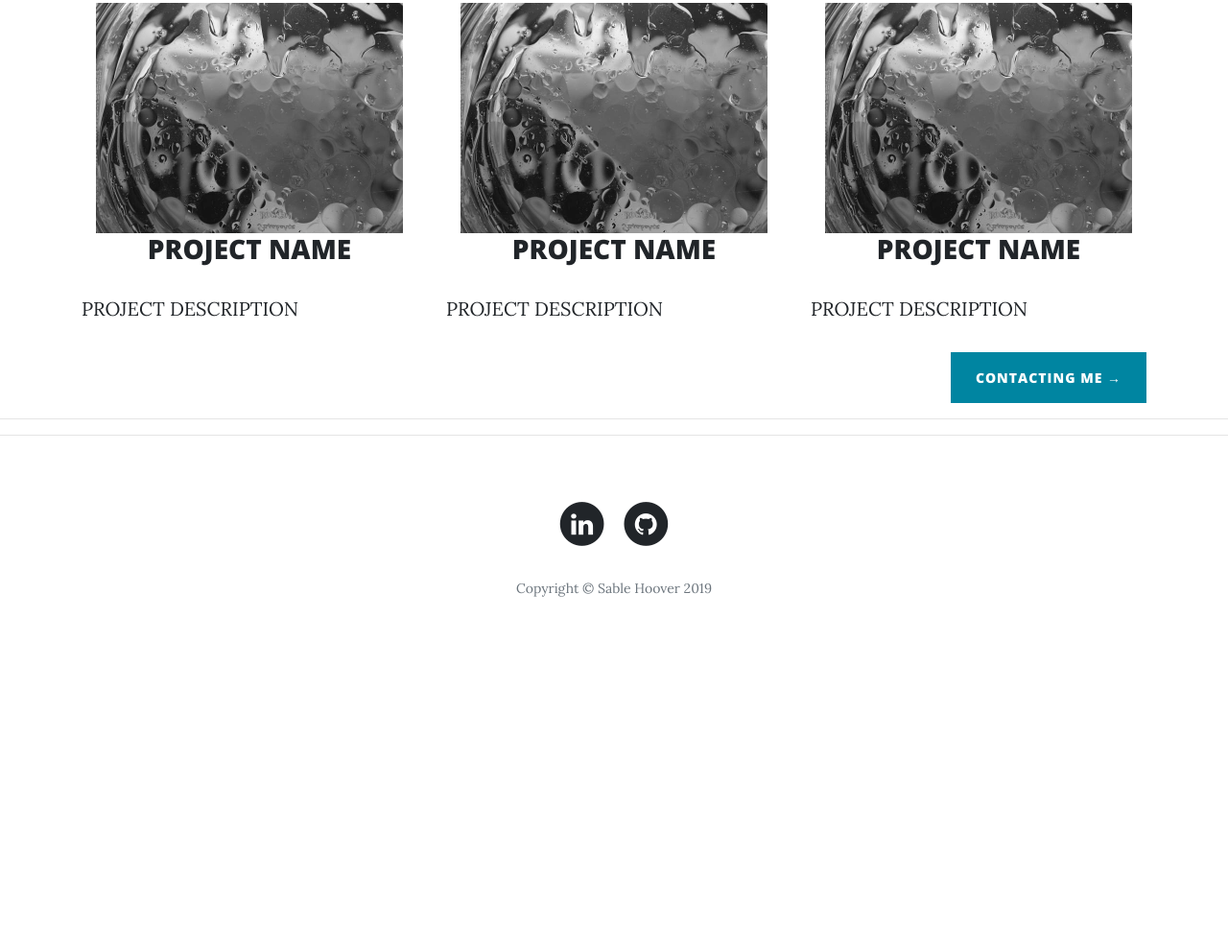
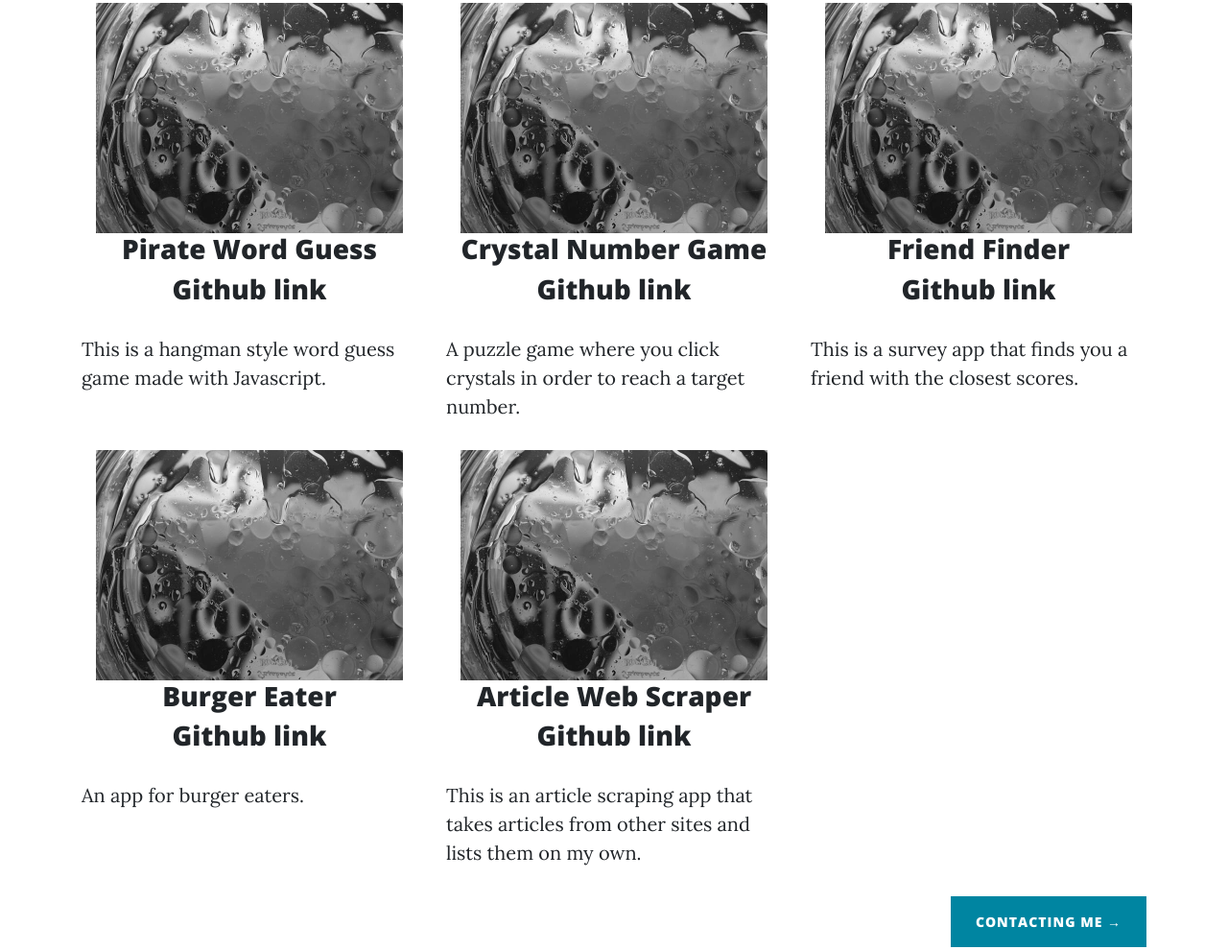
Before and after one commit to SableVonHoover/sablehoover.com, a plain HTML site: page portfolio.html in a window 1280 px wide. Shown: the part 579-1569 px from the top of the page at 96% size. Before the commit the page ends 1268 px from the top, so only its background shows below. Drawn offline with nearby package versions, Linux system fonts and the light colour scheme.

Commit message:
updated portfolio

```diff
--- a/portfolio.html
+++ b/portfolio.html
@@ -78,38 +78,64 @@
                         <img src="assets/img/placeholder.jpg" class="img-responsive col-md-12" />
                     </a>
                     <h3 class="text-center"><a href="LINK TO PROJECT">PROJECT NAME</a></h3>
+                    <h3 class="text-center"><a href="LINK TO PROJECT">Github link</a></h3>
                     <p>
                         PROJECT DESCRIPTION
                     </p>
                 </div> -->
 
                 <div class="col-md-4 tiled">
-                    <a href="LINK TO PROJECT">
+                    <a href="https://sablevonhoover.github.io/Word-Guess-Game/">
                         <img src="assets/img/placeholder.jpg" class="img-responsive col-md-12" />
                     </a>
-                    <h3 class="text-center"><a href="LINK TO PROJECT">PROJECT NAME</a></h3>
+                    <h3 class="text-center"><a href="https://sablevonhoover.github.io/Word-Guess-Game/">Pirate Word Guess</a></h3>
+                    <h3 class="text-center"><a href="https://github.com/SableVonHoover/Word-Guess-Game">Github link</a></h3>
                     <p>
-                        PROJECT DESCRIPTION
+                        This is a hangman style word guess game made with Javascript.
                     </p>
                 </div>
 
                 <div class="col-md-4 tiled">
-                    <a href="LINK TO PROJECT">
+                    <a href="https://sablevonhoover.github.io/Unit-4-Game/">
                         <img src="assets/img/placeholder.jpg" class="img-responsive col-md-12" />
                     </a>
-                    <h3 class="text-center"><a href="LINK TO PROJECT">PROJECT NAME</a></h3>
+                    <h3 class="text-center"><a href="https://sablevonhoover.github.io/Unit-4-Game/">Crystal Number Game</a></h3>
+                    <h3 class="text-center"><a href="https://github.com/SableVonHoover/Unit-4-Game">Github link</a></h3>
                     <p>
-                        PROJECT DESCRIPTION
+                        A puzzle game where you click crystals in order to reach a target number.
                     </p>
                 </div>
 
                 <div class="col-md-4 tiled">
-                    <a href="LINK TO PROJECT">
+                    <a href="https://friend-finder3000.herokuapp.com/">
                         <img src="assets/img/placeholder.jpg" class="img-responsive col-md-12" />
                     </a>
-                    <h3 class="text-center"><a href="LINK TO PROJECT">PROJECT NAME</a></h3>
+                    <h3 class="text-center"><a href="https://friend-finder3000.herokuapp.com/">Friend Finder</a></h3>
+                    <h3 class="text-center"><a href="https://github.com/SableVonHoover/FriendFinder">Github link</a></h3>
                     <p>
-                        PROJECT DESCRIPTION
+                        This is a survey app that finds you a friend with the closest scores.
+                    </p>
+                </div>
+
+                <div class="col-md-4 tiled">
+                    <a href="https://burger-b.herokuapp.com/">
+                        <img src="assets/img/placeholder.jpg" class="img-responsive col-md-12" />
+                    </a>
+                    <h3 class="text-center"><a href="https://burger-b.herokuapp.com/">Burger Eater</a></h3>
+                    <h3 class="text-center"><a href="https://github.com/SableVonHoover/burger">Github link</a></h3>
+                    <p>
+                        An app for burger eaters.
+                    </p>
+                </div>
+
+                <div class="col-md-4 tiled">
+                    <a href="https://web-scraper-sable.herokuapp.com/">
+                        <img src="assets/img/placeholder.jpg" class="img-responsive col-md-12" />
+                    </a>
+                    <h3 class="text-center"><a href="https://web-scraper-sable.herokuapp.com/">Article Web Scraper</a></h3>
+                    <h3 class="text-center"><a href="https://github.com/SableVonHoover/Web-Scraper-App">Github link</a></h3>
+                    <p>
+                        This is an article scraping app that takes articles from other sites and lists them on my own.
                     </p>
                 </div>
 
```
